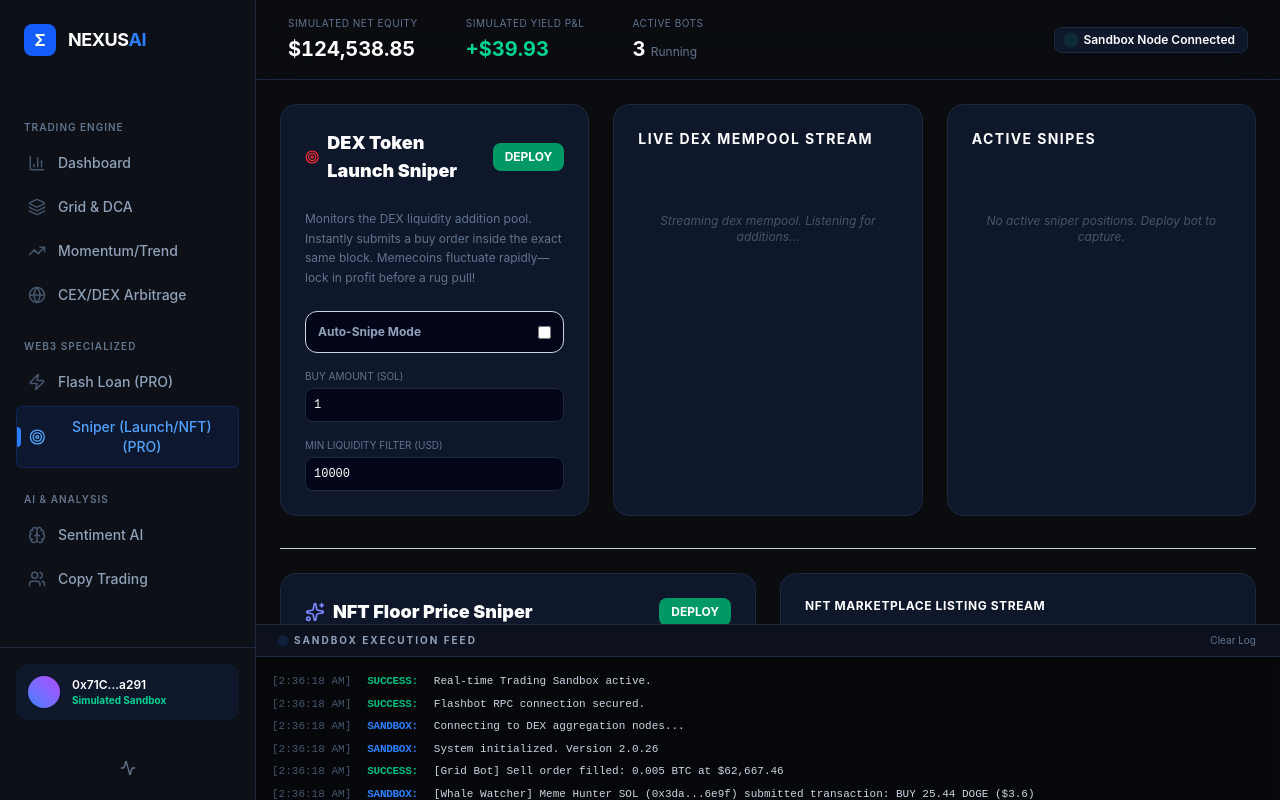
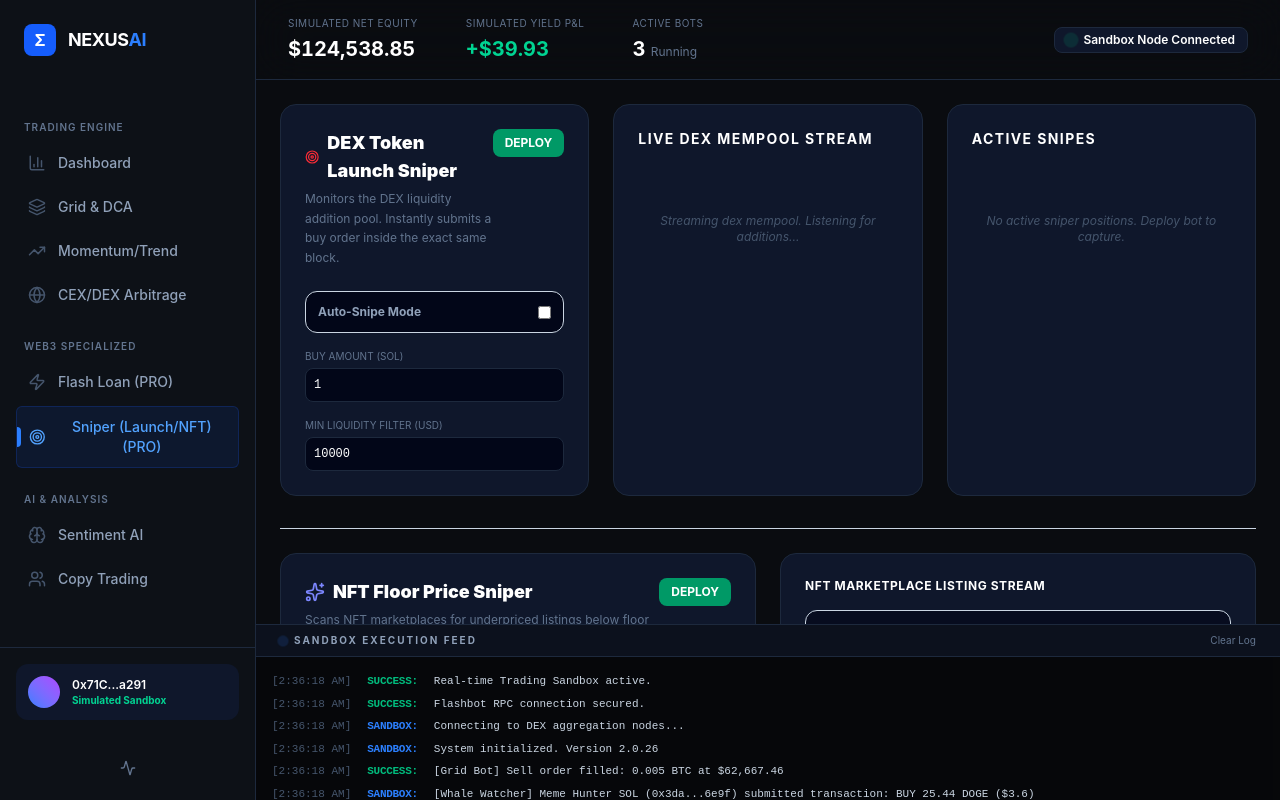
Before and after one commit to riski221001/nexus-crypto-ai, a React (Vite) app: page / in a window 1280 px wide. Both pictures are taken after a click on the button "Sniper (Launch/NFT) (PRO)". Built offline with nearby package versions, Linux system fonts and the light colour scheme.

Commit message:
Update App.tsx

```diff
--- a/src/App.tsx
+++ b/src/App.tsx
@@ -1622,18 +1622,23 @@ function SniperTab({ botsState, setBotsState, autoSnipe, setAutoSnipe, mempool,
       {/* LAUNCH SNIPER */}
       <div className="grid grid-cols-1 lg:grid-cols-3 gap-6">
 
-        {/* Launch Sniper Settings */}
+        {/* Launch Sniper Settings - Rata Kiri */}
         <div className="bg-slate-900 border border-slate-800 p-6 rounded-2xl flex flex-col justify-between space-y-6">
           <div className="space-y-6">
-            <div className="flex justify-between items-center">
+            <div className="flex justify-between items-start">
+              <div className="text-left">
                 <h3 className="font-black text-lg text-white flex items-center gap-2">
                   <Target className="w-5 h-5 text-red-500" />
                   DEX Token Launch Sniper
                 </h3>
+                <p className="text-xs text-slate-500 mt-1 leading-relaxed text-left">
+                  Monitors the DEX liquidity addition pool. Instantly submits a buy order inside the exact same block.
+                </p>
+              </div>
               <button
                 onClick={() => toggleSniper("sniper-launch", "Launch Sniper")}
                 className={cn(
-                  "px-3 py-1.5 rounded-lg text-xs font-bold transition-all",
+                  "px-3 py-1.5 rounded-lg text-xs font-bold transition-all flex-shrink-0",
                   botsState["sniper-launch"].active ? "bg-rose-600 text-white" : "bg-emerald-600 text-white"
                 )}
               >
@@ -1641,13 +1646,9 @@ function SniperTab({ botsState, setBotsState, autoSnipe, setAutoSnipe, mempool,
               </button>
             </div>
 
-            <p className="text-xs text-slate-500 leading-relaxed">
-              Monitors the DEX liquidity addition pool. Instantly submits a buy order inside the exact same block. Memecoins fluctuate rapidly—lock in profit before a rug pull!
-            </p>
-
             <div className="space-y-4">
               <div className="flex justify-between items-center p-3 bg-slate-950 rounded-xl border border-slate-850">
-                <span className="text-xs text-slate-400 font-bold">Auto-Snipe Mode</span>
+                <span className="text-xs text-slate-400 font-bold text-left">Auto-Snipe Mode</span>
                 <input
                   type="checkbox"
                   checked={autoSnipe}
@@ -1657,7 +1658,7 @@ function SniperTab({ botsState, setBotsState, autoSnipe, setAutoSnipe, mempool,
               </div>
 
               <div>
-                <label className="text-[10px] text-slate-500 uppercase block mb-1">Buy Amount (SOL)</label>
+                <label className="text-[10px] text-slate-500 uppercase block mb-1 text-left">Buy Amount (SOL)</label>
                 <input
                   type="number"
                   value={botsState["sniper-launch"].config.buyAmountSOL}
@@ -1667,7 +1668,7 @@ function SniperTab({ botsState, setBotsState, autoSnipe, setAutoSnipe, mempool,
               </div>
 
               <div>
-                <label className="text-[10px] text-slate-500 uppercase block mb-1">Min Liquidity Filter (USD)</label>
+                <label className="text-[10px] text-slate-500 uppercase block mb-1 text-left">Min Liquidity Filter (USD)</label>
                 <input
                   type="number"
                   value={botsState["sniper-launch"].config.minLiquidity}
@@ -1679,13 +1680,13 @@ function SniperTab({ botsState, setBotsState, autoSnipe, setAutoSnipe, mempool,
           </div>
         </div>
 
-        {/* Live Mempool Liquidity Feed */}
+        {/* Live Mempool Liquidity Feed - Rata Kiri */}
         <div className="bg-slate-900 border border-slate-800 p-6 rounded-2xl space-y-4 flex flex-col">
-          <h3 className="text-white font-bold text-sm uppercase tracking-widest">Live DEX Mempool Stream</h3>
+          <h3 className="text-white font-bold text-sm uppercase tracking-widest text-left">Live DEX Mempool Stream</h3>
           <div className="flex-1 space-y-3 overflow-y-auto max-h-[300px] custom-scrollbar">
             {mempool.map((t: any) => (
               <div key={t.id} className="p-3 bg-slate-950/60 border border-slate-850 rounded-xl flex justify-between items-center text-xs">
-                <div>
+                <div className="text-left">
                   <span className="font-bold text-white block">{t.name} (${t.symbol})</span>
                   <span className="text-[10px] text-slate-500">Liquidity: ${formatCompactNumber(t.liquidity)}</span>
                 </div>
@@ -1707,14 +1708,14 @@ function SniperTab({ botsState, setBotsState, autoSnipe, setAutoSnipe, mempool,
           </div>
         </div>
 
-        {/* Active Sniped Positions */}
+        {/* Active Sniped Positions - Rata Kiri */}
         <div className="bg-slate-900 border border-slate-800 p-6 rounded-2xl space-y-4 flex flex-col">
-          <h3 className="text-white font-bold text-sm uppercase tracking-widest">Active Snipes</h3>
+          <h3 className="text-white font-bold text-sm uppercase tracking-widest text-left">Active Snipes</h3>
           <div className="flex-1 space-y-3 overflow-y-auto max-h-[300px] custom-scrollbar">
             {sniped.map((s: any) => (
               <div key={s.id} className="p-3.5 bg-slate-950 border border-slate-850 rounded-xl space-y-3 text-xs">
                 <div className="flex justify-between items-start">
-                  <div>
+                  <div className="text-left">
                     <span className="font-black text-white block">{s.name}</span>
                     <span className="text-[10px] text-slate-500">Qty: {formatCompactNumber(s.amount)}</span>
                   </div>
@@ -1727,12 +1728,12 @@ function SniperTab({ botsState, setBotsState, autoSnipe, setAutoSnipe, mempool,
                 </div>
 
                 <div className="flex justify-between gap-3">
-                  <span className="text-[10px] text-slate-500 self-center">Price: ${s.currentPrice.toFixed(4)}</span>
+                  <span className="text-[10px] text-slate-500 self-center text-left">Price: ${s.currentPrice.toFixed(4)}</span>
                   <button
                     disabled={s.isSold}
                     onClick={() => sell(s.id)}
                     className={cn(
-                      "px-3 py-1 rounded font-bold text-[10px] text-white",
+                      "px-3 py-1 rounded font-bold text-[10px] text-white flex-shrink-0",
                       s.isSold ? "bg-slate-800 text-slate-500 cursor-not-allowed" : "bg-emerald-600 hover:bg-emerald-500"
                     )}
                   >
@@ -1752,17 +1753,22 @@ function SniperTab({ botsState, setBotsState, autoSnipe, setAutoSnipe, mempool,
       {/* NFT FLOOR PRICE SNIPER */}
       <div className="grid grid-cols-1 lg:grid-cols-2 gap-6 border-t border-slate-850/60 pt-6">
 
-        {/* NFT Settings panel */}
+        {/* NFT Settings panel - Rata Kiri */}
         <div className="bg-slate-900 border border-slate-800 p-6 rounded-2xl space-y-6">
-          <div className="flex justify-between items-center">
+          <div className="flex justify-between items-start">
+            <div className="text-left">
               <h3 className="font-black text-lg text-white flex items-center gap-2">
                 <Sparkles className="w-5 h-5 text-indigo-400" />
                 NFT Floor Price Sniper
               </h3>
+              <p className="text-xs text-slate-500 mt-1 leading-relaxed text-left">
+                Scans NFT marketplaces for underpriced listings below floor price.
+              </p>
+            </div>
             <button
               onClick={() => toggleSniper("sniper-nft", "NFT Floor Sniper")}
               className={cn(
-                "px-3 py-1.5 rounded-lg text-xs font-bold transition-all",
+                "px-3 py-1.5 rounded-lg text-xs font-bold transition-all flex-shrink-0",
                 botsState["sniper-nft"].active ? "bg-rose-600 text-white" : "bg-emerald-600 text-white"
               )}
             >
@@ -1772,7 +1778,7 @@ function SniperTab({ botsState, setBotsState, autoSnipe, setAutoSnipe, mempool,
 
           <div className="grid grid-cols-2 gap-4">
             <div>
-              <label className="text-[10px] text-slate-500 uppercase block mb-1">Max Snipe Price (ETH)</label>
+              <label className="text-[10px] text-slate-500 uppercase block mb-1 text-left">Max Snipe Price (ETH)</label>
               <input
                 type="number"
                 step="0.05"
@@ -1782,19 +1788,19 @@ function SniperTab({ botsState, setBotsState, autoSnipe, setAutoSnipe, mempool,
               />
             </div>
             <div>
-              <span className="text-[10px] text-slate-500 uppercase block mb-1">Trades Captured</span>
-              <span className="font-mono text-sm font-bold text-white block mt-2">{botsState["sniper-nft"].tradesCount} sniped</span>
-            </div>
-          </div>
-        </div>
-
-        {/* Live listing streams */}
+              <span className="text-[10px] text-slate-500 uppercase block mb-1 text-left">Trades Captured</span>
+              <span className="font-mono text-sm font-bold text-white block mt-2 text-left">{botsState["sniper-nft"].tradesCount} sniped</span>
+            </div>
+          </div>
+        </div>
+
+        {/* Live listing streams - Rata Kiri */}
         <div className="bg-slate-900 border border-slate-800 p-6 rounded-2xl space-y-4">
-          <h3 className="text-white font-bold text-xs uppercase tracking-wider">NFT Marketplace Listing Stream</h3>
+          <h3 className="text-white font-bold text-xs uppercase tracking-wider text-left">NFT Marketplace Listing Stream</h3>
           <div className="space-y-2.5 max-h-[220px] overflow-y-auto custom-scrollbar">
             {nftListings.map((l: any) => (
               <div key={l.id} className="p-3 bg-slate-950/60 rounded-xl border border-slate-850 flex justify-between items-center text-xs">
-                <div>
+                <div className="text-left">
                   <span className="font-bold text-white block">{l.collection} {l.token}</span>
                   <span className="text-[10px] text-slate-500">Floor: {l.floorETH} ETH</span>
                 </div>
```
Lines whose indentation alone changed are shown as unchanged.
